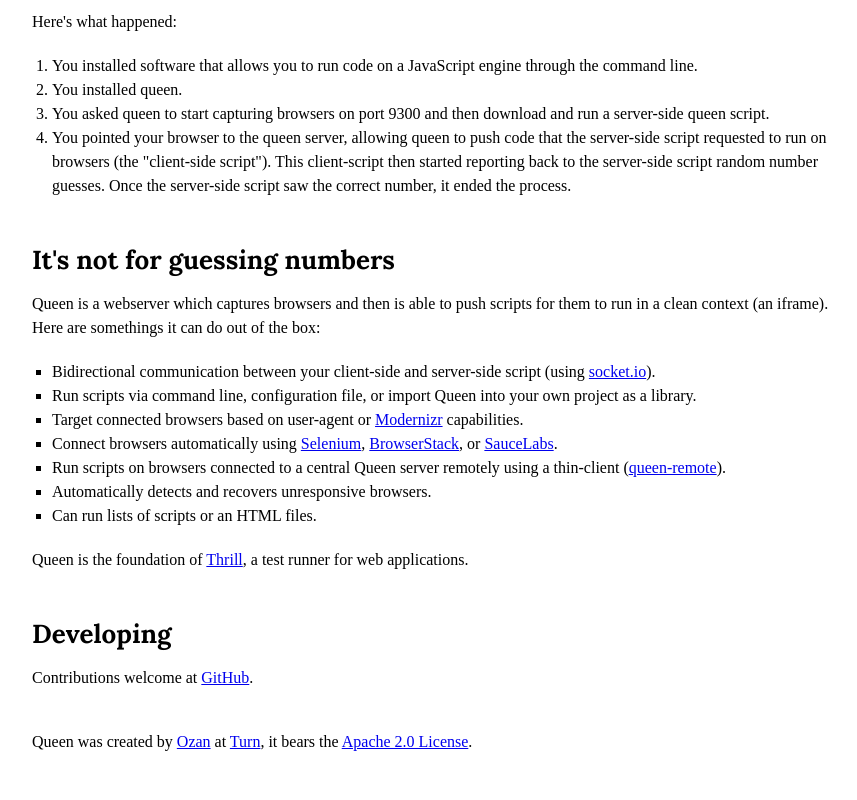
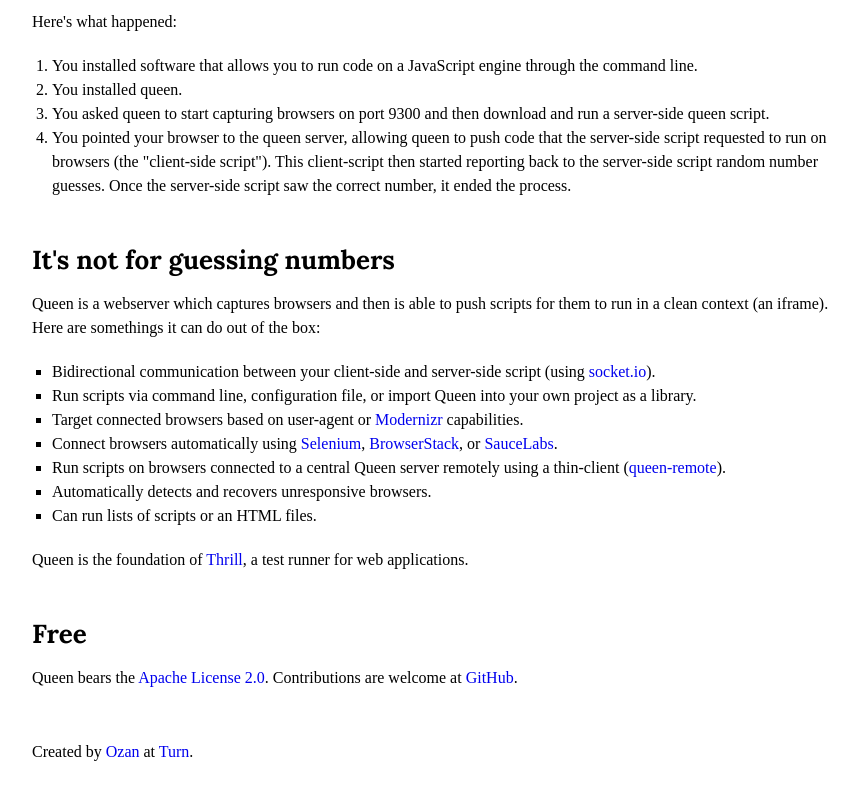
Before and after one commit to unsetbit/queen, a plain HTML site: page index.html in a window 1280 px wide. Shown: the part 882-1682 px from the top of the page, without its empty margins (38-895 px from the left). Drawn offline with Linux system fonts and the light colour scheme; a web font is replaced by a local one.

Commit message:
Rewording
Signed-off-by: Ozan Turgut <ozanturgut@gmail.com>

```diff
--- a/index.html
+++ b/index.html
@@ -45,9 +45,14 @@
     padding:20px;
     width:820px;
   }
-
+  a{
+    text-decoration: none;
+  }
+  a:hover{
+    text-decoration: underline;
+  }
   h3{
-font-weight:bold;
+  font-weight:bold;
     font-size:26px;
     margin-top:50px;
   }
@@ -57,7 +62,7 @@
   ol{list-style-type:decimal;padding-left:20px;}
   ul{list-style-type:square; padding-left:20px;}
 
-  #credit{margin-top:40px;}
+  #credit{margin-top:50px;}
 </style>
 
   </head>
@@ -123,11 +128,12 @@
 
         <p>Queen is the foundation of <a href="http://thrilljs.com">Thrill</a>, a test runner for web applications.
 
-        <h3>Developing</h3>
-        <p>Contributions welcome at <a href="https://github.com/ozanturgut/queen">GitHub</a>.</p>
+        <h3>Free</h3>
+        <p>
+          Queen bears the <a href="https://github.com/ozanturgut/queen/blob/master/LICENSE-APACHE2">Apache License 2.0</a>.
+          Contributions are welcome at <a href="https://github.com/ozanturgut/queen">GitHub</a>.</p>
         <div id="credit">
-          Queen was created by <a href="https://github.com/ozanturgut">Ozan</a> at <a href="http://www.turn.com/platform">Turn</a>,
-          it bears the <a href="https://github.com/ozanturgut/queen/blob/master/LICENSE-APACHE2">Apache 2.0 License</a>.
+          Created by <a href="https://github.com/ozanturgut">Ozan</a> at <a href="http://www.turn.com/platform">Turn</a>.
         </div>
     </div>
     <script>
```
